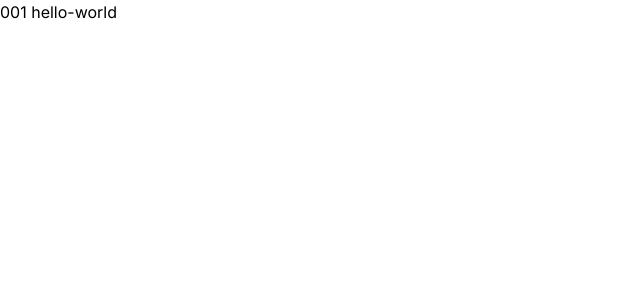
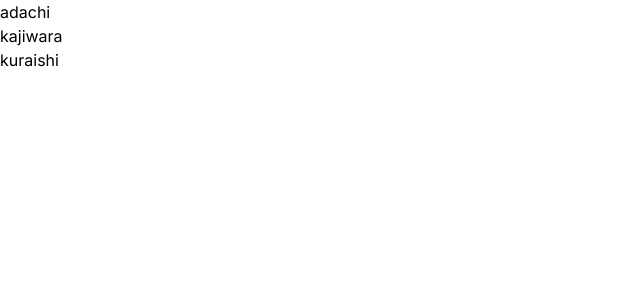
Before and after one commit to lfab-co/react-100, a Next.js app: page / in a window 1280 px wide. Shown: the top 300 px of the page, without its empty margins (0-640 px from the left). Built offline with nearby package versions, Linux system fonts and the light colour scheme.

Commit message:
fix: dir-structure (#3)

```diff
--- /dev/null
+++ b/app/adachi/page.tsx
@@ -0,0 +1,9 @@
+import Link from 'next/link'
+
+export default function Adachi() {
+  return (
+    <div>
+      <Link href="/adachi/hello-world">hello-world 001</Link>
+    </div>
+  )
+}
--- /dev/null
+++ b/app/kajiwara/page.tsx
@@ -0,0 +1,3 @@
+export default function Kajiwara() {
+  return <div>kajiwara pege</div>
+}
--- /dev/null
+++ b/app/kuraishi/page.tsx
@@ -0,0 +1,3 @@
+export default function Kuraishi() {
+  return <div>kuraishi page</div>
+}
--- a/app/page.tsx
+++ b/app/page.tsx
@@ -3,7 +3,12 @@ import Link from 'next/link'
 export default function Home() {
   return (
     <div>
-      <Link href="/hello-world">001 hello-world</Link>
+      <Link href="/adachi">adachi</Link>
+      <br />
+      <Link href="/kajiwara">kajiwara</Link>
+      <br />
+      <Link href="/kuraishi">kuraishi</Link>
+      <br />
     </div>
   )
 }
```
Also changed, not shown: app/adachi/hello-world/page.tsx (renamed from app/hello-world/page.tsx).
